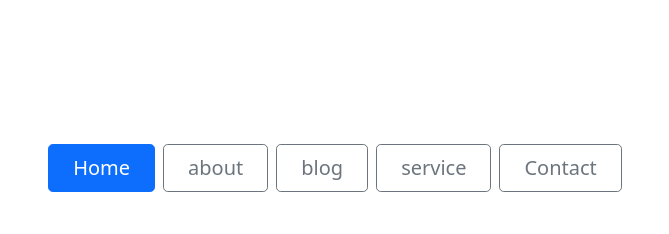
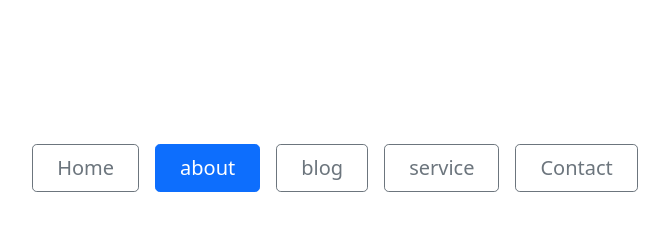
Before and after one commit to Pritesh55/Exp-v15, a website: page html_files/about.html in a window 1280 px wide. Shown: the top 234 px of the page, without its empty margins (305-974 px from the left). Drawn offline with nearby package versions, Linux system fonts and the light colour scheme.

Commit message:
initial commit

```diff
--- a/html_files/about.html
+++ b/html_files/about.html
@@ -20,17 +20,17 @@
 
     <main>
 
-        <div class="px-4 py-5 my-5 text-center">
+        <div class="px-4 py-sm-5 py-5 my-sm-5 text-center">
 
-            <div class="col-lg-6 mx-auto my-5">
+            <div class="col-lg-8 mx-auto my-5">
 
-                <div class="d-grid gap-2 d-sm-flex justify-content-sm-center">
+                <div class="d-grid gap-3 d-flex flex-wrap justify-content-center">
 
-                    <a href="https://kin-menu.herokuapp.com/" type="button" class="btn btn-primary btn-lg px-4 gap-3">
+                    <a href="https://kin-menu.herokuapp.com/" type="button" class="btn  btn-outline-secondary btn-lg px-4 gap-3">
                        Home
                     </a>
 
-                    <a href="https://kin-menu.herokuapp.com/about" type="button" class="btn btn-outline-secondary btn-lg px-4">
+                    <a href="https://kin-menu.herokuapp.com/about" type="button" class="btn btn-primary btn-lg px-4">
                         about
                     </a>
 
```
Also changed, not shown: html_files/blog.html (+5 -5 lines), html_files/contact.html (+5 -5 lines), html_files/index.html (+3 -3 lines), html_files/service.html (+5 -5 lines).
